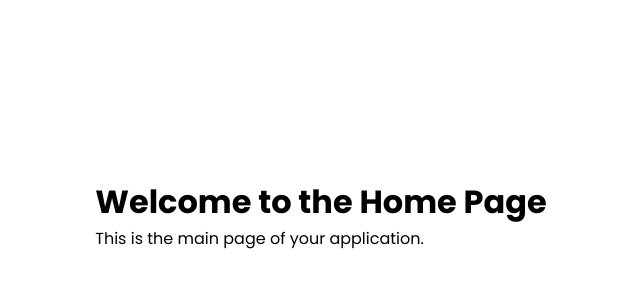
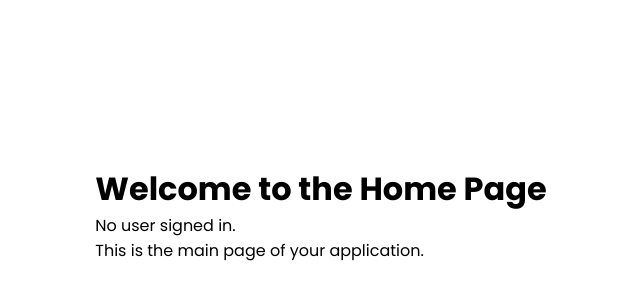
Before and after one commit to Brain-Tumor-Sub-regional-Segmentation/BTS-Applicaion, a React (Create React App) app: page /home in a window 1280 px wide. Shown: the part 186-486 px from the top of the page, without its empty margins (319-959 px from the left). Built offline with nearby package versions, Linux system fonts and the light colour scheme; no server answers.

Commit message:
use auth object

```diff
--- a/src/pages/Home/home.jsx
+++ b/src/pages/Home/home.jsx
@@ -1,14 +1,34 @@
 // Home.jsx
 
-import React from 'react';
+import React, { useEffect, useState } from 'react';
+import firebase from 'firebase/compat/app';
+import 'firebase/auth';
+
 
 function Home() {
-    console.log("ana gwa el home" , localStorage.getItem('id'));
+  //using currentuser property from firebase
+  const [currentUser, setCurrentUser] = useState(null);
+
+  useEffect(() => {
+      // Add an observer to check for changes in authentication state
+      const unsubscribe = firebase.auth().onAuthStateChanged(user => {
+          setCurrentUser(user);
+      });
+
+      // Clean up the observer when the component unmounts
+      return () => unsubscribe();
+  }, []);
+
   return (
-    <div>
-      <h1>Welcome to the Home Page</h1>
-      <p>This is the main page of your application.</p>
-    </div>
+      <div>
+          <h1>Welcome to the Home Page</h1>
+          {currentUser ? (
+              <p>Welcome, {currentUser.email}</p>
+          ) : (
+              <p>No user signed in.</p>
+          )}
+          <p>This is the main page of your application.</p>
+      </div>
   );
 }
 
--- a/src/pages/SignUp/SignUp.jsx
+++ b/src/pages/SignUp/SignUp.jsx
@@ -71,7 +71,7 @@ const SignUp = () => {
     };
 
 
-    const hashPassword = async (password) => {
+    /*const hashPassword = async (password) => {
         try {
             const saltRounds = 10; // Number of salt rounds
             const hashedPassword = await bcrypt.hash(password, saltRounds);
@@ -80,7 +80,7 @@ const SignUp = () => {
             console.error('Error hashing password:', error);
             return null;
         }
-    };
+    };*/
 
     const handlePasswordChange = (e) => {
         const newPassword = e.target.value;
@@ -151,7 +151,7 @@ const SignUp = () => {
             const user = userCredential.user;
 
             // Navigate to the home page or perform any other action
-            localStorage.setItem('id', user.uid);
+           // localStorage.setItem('id', user.uid);
             navigate('/home');
 
             return { success: true, message: 'Login successful' };
@@ -196,12 +196,13 @@ const SignUp = () => {
                 });
 
                 // Get the ID of the newly created document
-                const newDocId = docRef.id;
-                console.log('New doctor added with ID:', newDocId);
+                //const newDocId = docRef.id;
+                //console.log('New doctor added with ID:', newDocId);
+
 
                 // Reset input fields
                 resetInputFields();
-                localStorage.setItem('id', newDocId);
+               // localStorage.setItem('id', newDocId);
                 navigate('/home');
 
                 // Handle navigation or display success message
```
